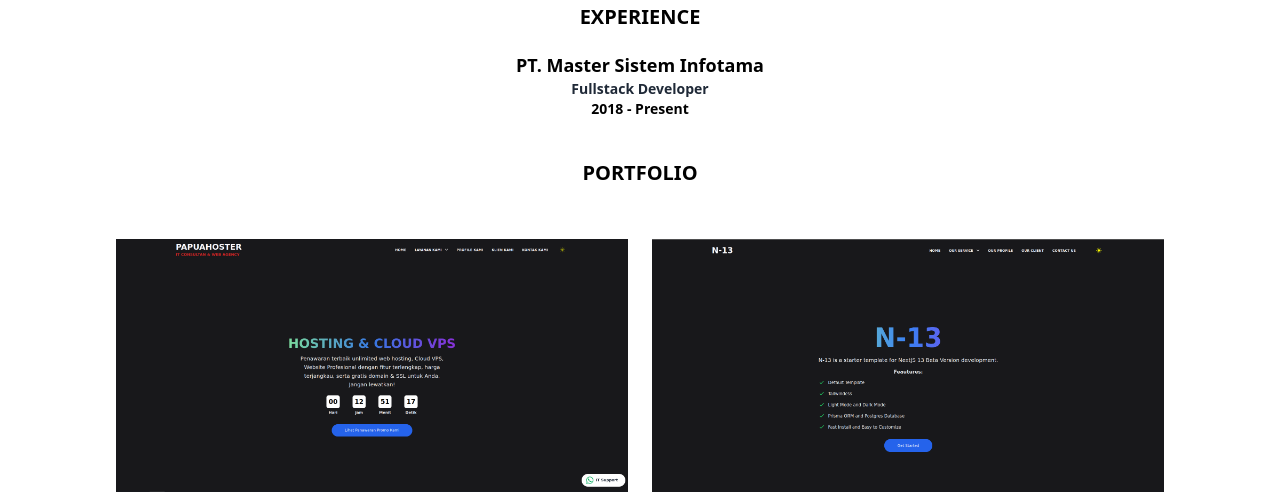
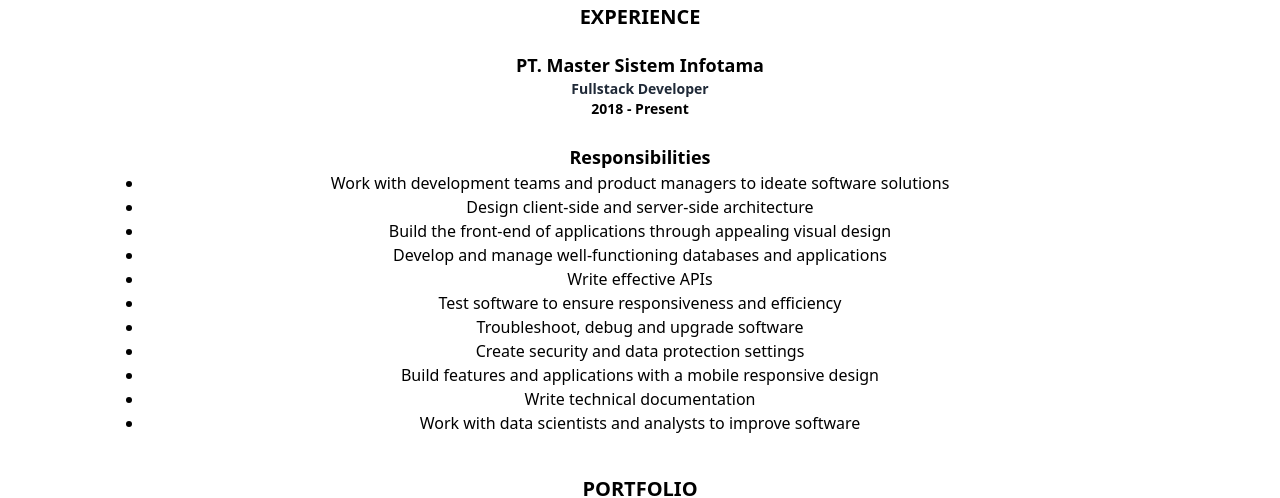
Before and after one commit to zonggonau/zonggonau.github.io, a plain HTML site: page index.html in a window 1280 px wide. Shown: the part 1114-1612 px from the top of the page. Drawn offline with nearby package versions, Linux system fonts and the light colour scheme.

Commit message:
upgrade responsibilities

```diff
--- a/index.html
+++ b/index.html
@@ -180,6 +180,33 @@
               Fullstack Developer
             </p>
             <p class="text-sm font-bold">2018 - Present</p>
+            <br />
+            <p class="text-lg font-bold">Responsibilities</p>
+            <ul class="list-disc">
+              <li>
+                Work with development teams and product managers to ideate
+                software solutions
+              </li>
+              <li>Design client-side and server-side architecture</li>
+              <li>
+                Build the front-end of applications through appealing visual
+                design
+              </li>
+              <li>
+                Develop and manage well-functioning databases and applications
+              </li>
+              <li>Write effective APIs</li>
+              <li>Test software to ensure responsiveness and efficiency</li>
+              <li>Troubleshoot, debug and upgrade software</li>
+              <li>Create security and data protection settings</li>
+              <li>
+                Build features and applications with a mobile responsive design
+              </li>
+              <li>Write technical documentation</li>
+              <li>
+                Work with data scientists and analysts to improve software
+              </li>
+            </ul>
           </div>
           <div class="max-w-6xl dark:text-white text-center">
             <h1 class="text-xl font-bold pb-10">PORTFOLIO</h1>
@@ -213,6 +240,14 @@
       </div>
     </div>
 
+    <div class="p-8 dark:bg-gray-800">
+      <div>
+        <p class="dark:text-white text-center uppercase font-bold">
+          @ZONGCRIST
+        </p>
+      </div>
+    </div>
+
     <script src="app.js"></script>
   </body>
 </html>
```
